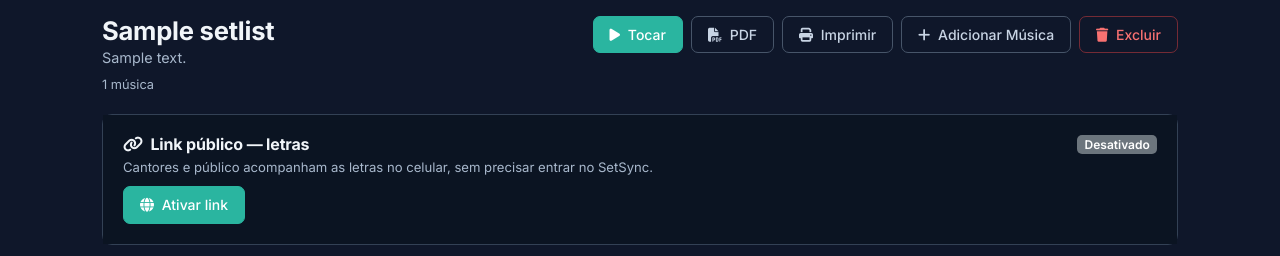
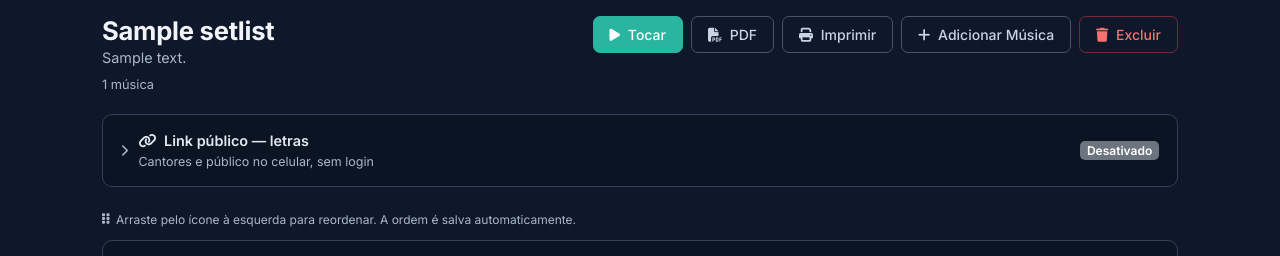
Before and after one commit to frfranklinrios/SetSync, a Python web app: template templates/setlists/view.html in a window 1280 px wide. Shown: the part 144-400 px from the top of the page. Run offline with Jinja, Linux system fonts and the light colour scheme; the template is opened without the code that fills it: most values are stand-ins (such as "Sample title", 1, 10 or a date in 2020); some web fonts are replaced.

Commit message:
Coloca card do link público de letras em expansor fechado.
Usa details/summary com badge de status visível no cabeçalho recolhido.

Co-authored-by: Cursor <cursoragent@cursor.com>

```diff
--- a/templates/setlists/view.html
+++ b/templates/setlists/view.html
@@ -49,21 +49,24 @@
 </div>
 
 {% if cifras|length > 0 %}
-<div class="card mb-4" style="border-color:var(--border);">
-    <div class="card-body">
-        <div class="d-flex flex-wrap justify-content-between align-items-start gap-2 mb-2">
-            <div>
-                <h6 class="mb-1"><i class="fas fa-link me-1"></i> Link público — letras</h6>
-                <p class="text-muted mb-0" style="font-size:0.82rem;">
-                    Cantores e público acompanham as letras no celular, sem precisar entrar no SetSync.
-                </p>
-            </div>
-            {% if public_share_enabled %}
-            <span class="badge text-bg-success">Ativo</span>
-            {% else %}
-            <span class="badge text-bg-secondary">Desativado</span>
-            {% endif %}
-        </div>
+<details class="setlist-public-link-details mb-4">
+    <summary class="setlist-public-link-summary">
+        <span class="setlist-public-link-chevron" aria-hidden="true"><i class="fas fa-chevron-right"></i></span>
+        <span class="setlist-public-link-summary-text">
+            <span class="setlist-public-link-title"><i class="fas fa-link me-1"></i> Link público — letras</span>
+            <span class="text-muted setlist-public-link-sub">Cantores e público no celular, sem login</span>
+        </span>
+        {% if public_share_enabled %}
+        <span class="badge text-bg-success ms-auto">Ativo</span>
+        {% else %}
+        <span class="badge text-bg-secondary ms-auto">Desativado</span>
+        {% endif %}
+    </summary>
+
+    <div class="setlist-public-link-body">
+        <p class="text-muted mb-3" style="font-size:0.82rem;">
+            Compartilhe o link ou o QR Code para acompanhar as letras em tempo real.
+        </p>
 
         {% if public_share_enabled and public_letras_url %}
         <div class="public-letras-share-row mb-3">
@@ -150,7 +125,81 @@
             {% endif %}
         </div>
     </div>
-</div>
+</details>
+
+<style>
+.setlist-public-link-details {
+    border: 1px solid var(--border);
+    border-radius: 10px;
+    background: var(--surface, #fff);
+    overflow: hidden;
+}
+[data-theme="dark"] .setlist-public-link-details { background: #0b1422; }
+.setlist-public-link-summary {
+    display: flex;
+    align-items: center;
+    gap: 0.65rem;
+    padding: 0.9rem 1.1rem;
+    cursor: pointer;
+    list-style: none;
+    user-select: none;
+}
+.setlist-public-link-summary::-webkit-details-marker { display: none; }
+.setlist-public-link-summary-text {
+    display: flex;
+    flex-direction: column;
+    gap: 0.1rem;
+    min-width: 0;
+    flex: 1;
+}
+.setlist-public-link-title {
+    font-weight: 600;
+    font-size: 0.9rem;
+    color: var(--text);
+}
+.setlist-public-link-sub {
+    font-size: 0.78rem;
+}
+.setlist-public-link-chevron {
+    color: var(--muted);
+    font-size: 0.75rem;
+    transition: transform 0.15s ease;
+    flex-shrink: 0;
+}
+.setlist-public-link-details[open] .setlist-public-link-chevron {
+    transform: rotate(90deg);
+}
+.setlist-public-link-body {
+    padding: 0 1.1rem 1.1rem;
+    border-top: 1px solid var(--border);
+}
+.public-letras-share-row {
+    display: flex;
+    flex-wrap: wrap;
+    gap: 1.25rem;
+    align-items: flex-start;
+}
+.public-letras-qr-wrap {
+    flex: 0 0 auto;
+    display: flex;
+    flex-direction: column;
+    align-items: center;
+    padding: 0.65rem;
+    border: 1px solid var(--border);
+    border-radius: 10px;
+    background: #fff;
+}
+[data-theme="dark"] .public-letras-qr-wrap { background: #0f172a; }
+.public-letras-qr {
+    display: block;
+    border-radius: 6px;
+}
+.public-letras-link-wrap {
+    flex: 1 1 220px;
+    min-width: 0;
+    align-self: center;
+}
+</style>
 <script>
 (function () {
     var btn = document.getElementById('btn-copy-public-link');
```
Also changed, not shown: other parts of templates/setlists/view.html (+0 -28 lines).
